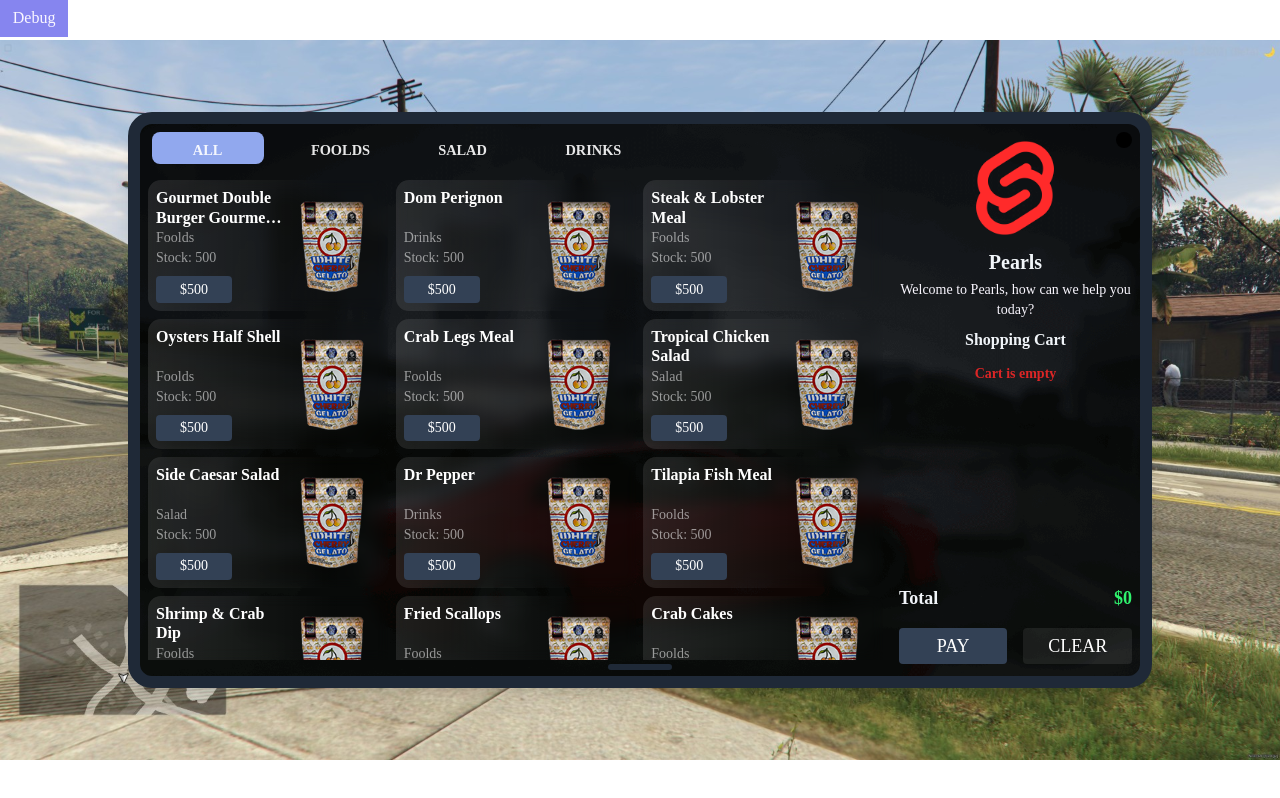
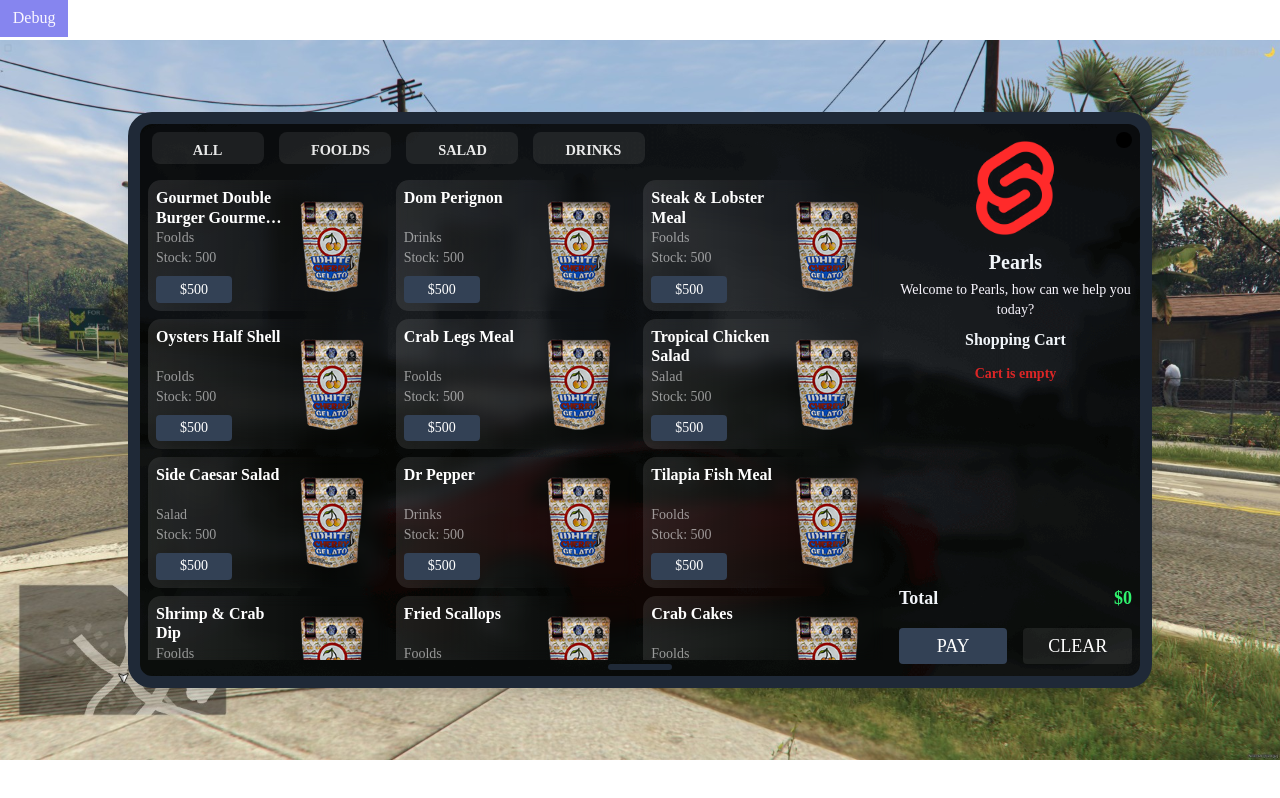
Before and after one commit to abubakarva33/fivem-store, a Svelte app: page / in a window 1280 px wide. Built offline with nearby package versions, Linux system fonts and the light colour scheme; a web font is replaced by a local one.

Commit message:
final update

```diff
--- a/src/components/ShopComponent.svelte
+++ b/src/components/ShopComponent.svelte
@@ -408,6 +408,7 @@
         border-radius: 6px;
     }
     .category-scrollbar > button {
+        background: rgba(255, 255, 255, 0.08);
         border-radius: 5px;
         color: rgba(255, 255, 255, 0.9);
         display: block;
```
